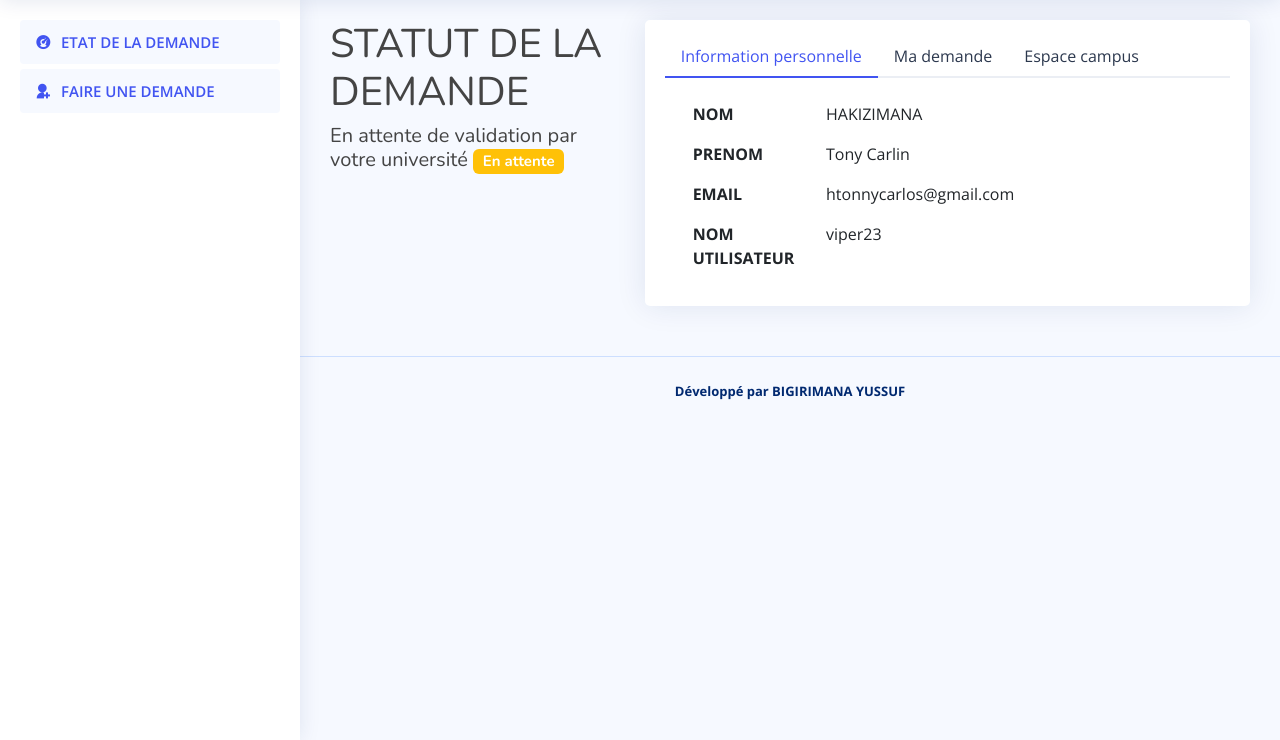
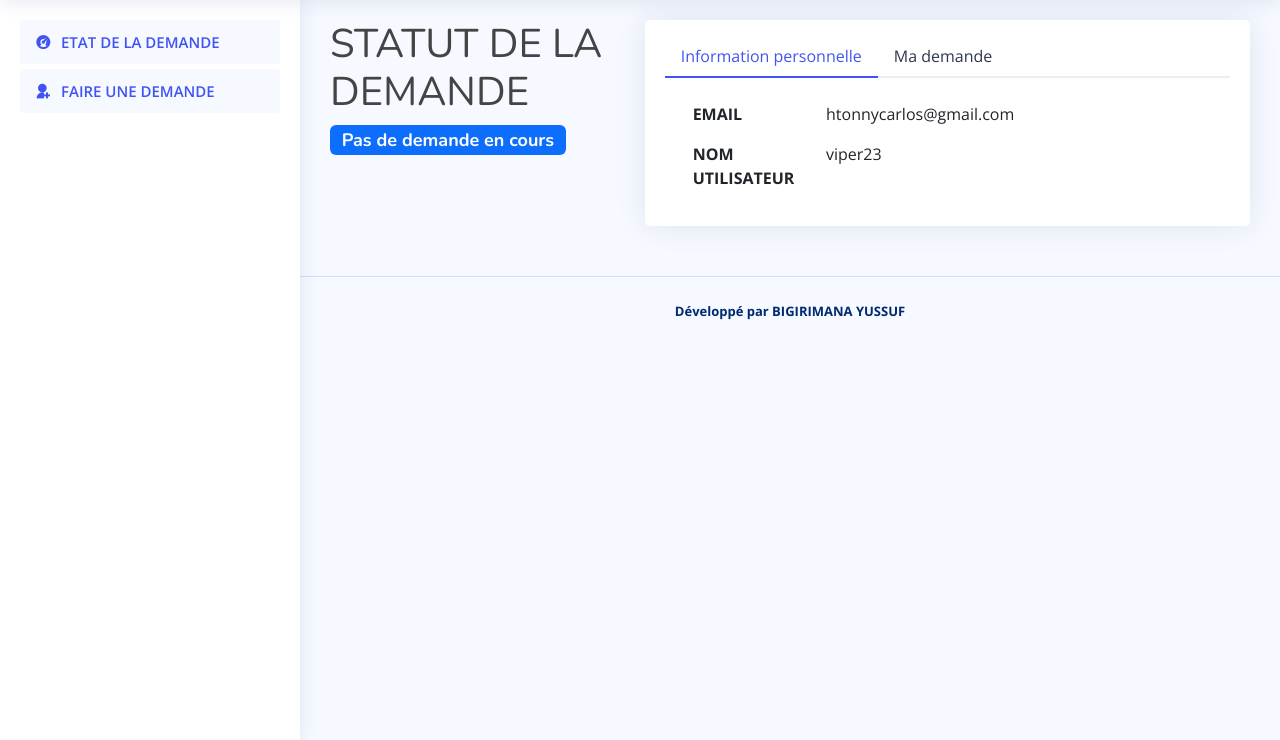
Before and after one commit to TonyV23/University-accommodation-management, a Django app: page /studentDashboard/ in a window 1280 px wide. Shown: the part 60-800 px from the top of the page. Run offline with Django 4.2, Linux system fonts and the light colour scheme; a user stored in the database is signed in; data comes from the database, SQL or seed files in the repository; both versions use the stored data as it was after the commit; some libraries are stand-ins or nearby versions.

Commit message:
added pending status after application submit

```diff
--- a/app/templates/app/home/index_student.html
+++ b/app/templates/app/home/index_student.html
@@ -4,13 +4,17 @@
 <div class="row">
     <div class="col-md-4">
         <h1>STATUT DE LA DEMANDE</h1>
-        <h5>
-            {% if attributions.student.status %}
-            Votre demande a été accepté <span class="badge bg-success">Attribué</span>
+        <h4>
+            {% if applications.status == 1 %}
+            <span class="badge bg-success">Demande acceptée</span>
+            {% elif applications.status == 0 %}
+            <span class="badge bg-warning">Demande en attente</span>
+            {% elif applications.status == 2 %}
+            <span class="badge bg-danger">Demande Rejectée</span>
             {% else %}
-            En attente de validation par votre université <span class="badge bg-warning">En attente</span>
+            <span class="badge bg-primary">Pas de demande en cours</span>
             {% endif %}
-        </h5>
+        </h4>
     </div>
 
     <div class="col-md-8">
@@ -70,12 +74,8 @@
                         </li>
 
                         <li class="nav-item">
-                            <button class="nav-link" data-bs-toggle="tab" data-bs-target="#profile-edit">Ma demande</button>
-                        </li>
-
-                        <li class="nav-item">
-                            <button class="nav-link" data-bs-toggle="tab"
-                                data-bs-target="#profile-settings">Espace campus</button>
+                            <button class="nav-link" data-bs-toggle="tab" data-bs-target="#profile-edit">Ma
+                                demande</button>
                         </li>
 
                     </ul>
@@ -83,14 +83,6 @@
 
                         <div class="tab-pane fade show active profile-overview" id="profile-overview">
 
-                            <div class="row m-3">
-                                <div class="col-lg-3 col-md-4 label"><strong>NOM</strong></div>
-                                <div class="col-lg-9 col-md-8">{{user.last_name}}</div>
-                            </div>
-                            <div class="row m-3">
-                                <div class="col-lg-3 col-md-4 label"><strong>PRENOM</strong></div>
-                                <div class="col-lg-9 col-md-8">{{user.first_name}}</div>
-                            </div>
                             <div class="row m-3">
                                 <div class="col-lg-3 col-md-4 label"><strong>EMAIL</strong></div>
                                 <div class="col-lg-9 col-md-8">{{user.email}}</div>
@@ -102,6 +94,7 @@
 
                         </div>
 
+                        {% if attributions.student.status == "accepted" %}
                         <div class="tab-pane fade profile-edit pt-2" id="profile-edit">
                             <div class="row m-3">
                                 <div class="col-lg-3 col-md-4 label"><strong>LOGEMENT</strong></div>
@@ -117,23 +110,26 @@
                                 <div class="col-lg-3 col-md-4 label"><strong>DATE DEMANDE</strong></div>
                                 <div class="col-lg-9 col-md-8">{{applications.date_application}}</div>
                             </div>
-                            <div class="row m-3">
-                                <div class="col-lg-3 col-md-4 label"><strong>STATUT</strong></div>
-                                <div class="col-lg-9 col-md-8">{{applications.status}}</div>
-                            </div>
 
                         </div>
-
-                        <div class="tab-pane fade pt-3" id="profile-settings">
-
+                        {% elif attributions.student.status == "pending" %}
+                        <div class="tab-pane fade profile-edit pt-2" id="profile-edit">
+                            Votre demande est entrain d'être revu par votre unviersité
                         </div>
-
-                        <div class="tab-pane fade pt-3" id="profile-change-password">
-
+                        {% elif attributions.student.status == "rejected" %}
+                        <div class="tab-pane fade profile-edit pt-2" id="profile-edit">
+                            Votre demande a été rejecté par votre unviersité
                         </div>
-
+                        {% elif attributions.student.status == "not_applied" %}
+                        <div class="tab-pane fade profile-edit pt-2" id="profile-edit">
+                            <div class="row m-3">
+                                <div class="col-lg-3 col-md-4 label"><strong>PAVILLON</strong></div>
+                                <div class="col-lg-9 col-md-8">{{applications.location.designation}}</div>
+                                Aucune demande soumis via ce compte étudiant
+                            </div>
+                        </div>
+                        {% endif %}
                     </div>
-
                 </div>
             </div>
             {% endif %}
```
Also changed, not shown: app/models/application.py (+5 -5 lines), db.sqlite3.
